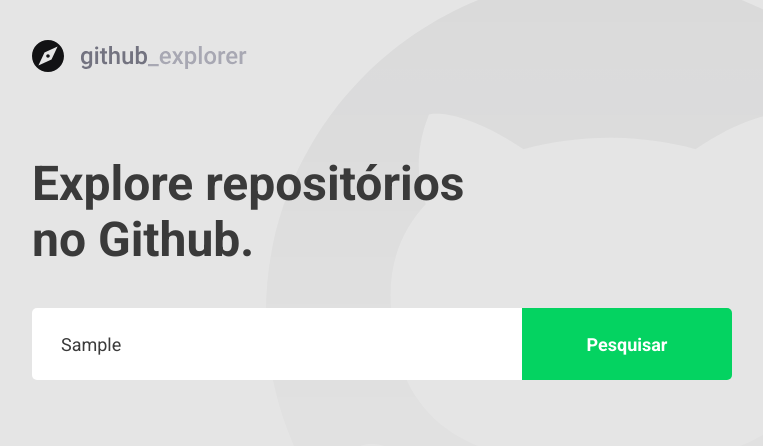
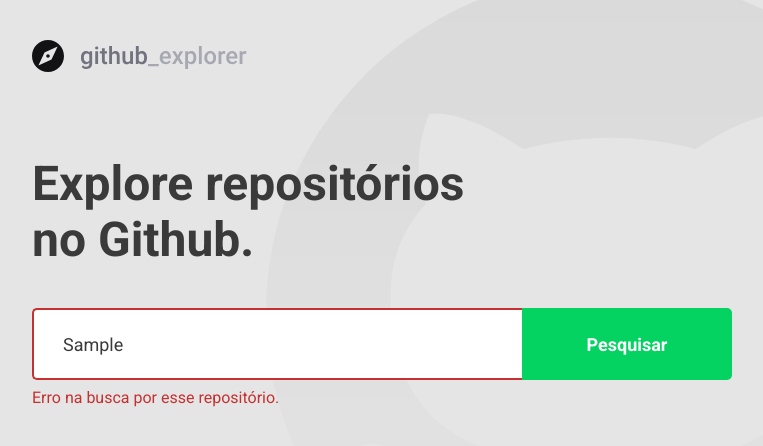
Before and after one commit to tmegumi/github-explorer, a React (Create React App) app: page / in a window 1280 px wide. Both pictures are taken after typing "Sample" into the empty fields and a click on the button "Pesquisar". Shown: the top 446 px of the page, without its empty margins (148-911 px from the left). Built offline with nearby package versions, Linux system fonts and the light colour scheme; no server answers.

Commit message:
feat(dashboard): input error handling

```diff
--- a/src/pages/Dashboard/index.tsx
+++ b/src/pages/Dashboard/index.tsx
@@ -4,7 +4,7 @@
 
 import logoImg from '../../assets/logo.svg';
 
-import { Title, Form, Repositories } from './styles';
+import { Error, Form, Repositories, Title } from './styles';
 
 interface Repository {
   full_name: string;
@@ -17,17 +17,28 @@
 
 const Dashboard: React.FC = () => {
   const [newRepo, setNewRepo] = useState('');
+  const [inputError, setInputError] = useState('');
   const [repositories, setRepositories] = useState<Repository[]>([]);
 
   async function handleAddRepository(event: FormEvent<HTMLFormElement>) {
     event.preventDefault();
 
-    const response = await api.get<Repository>(`repos/${newRepo}`);
+    if (!newRepo) {
+      setInputError('Digite o autor/nome do repositório.');
+      return;
+    }
 
-    const repository = response.data;
+    try {
+      const response = await api.get<Repository>(`repos/${newRepo}`);
 
-    setRepositories([...repositories, repository]);
-    setNewRepo('');
+      const repository = response.data;
+
+      setRepositories([...repositories, repository]);
+      setNewRepo('');
+      setInputError('');
+    } catch (err) {
+      setInputError('Erro na busca por esse repositório.');
+    }
   }
 
   return (
@@ -35,7 +46,7 @@
       <img src={logoImg} alt="Github Explorer" />
       <Title>Explore repositórios no Github.</Title>
 
-      <Form onSubmit={handleAddRepository}>
+      <Form hasError={!!inputError} onSubmit={handleAddRepository}>
         <input
           value={newRepo}
           onChange={e => setNewRepo(e.target.value)}
@@ -43,6 +54,8 @@
         />
         <button type="submit">Pesquisar</button>
       </Form>
+
+      {inputError && <Error>{inputError}</Error>}
 
       <Repositories>
         {repositories.map(repository => (
--- a/src/pages/Dashboard/styles.ts
+++ b/src/pages/Dashboard/styles.ts
@@ -1,5 +1,9 @@
-import styled from 'styled-components';
+import styled, { css } from 'styled-components';
 import { shade } from 'polished';
+
+interface FormProps {
+  hasError: boolean;
+}
 
 export const Title = styled.h1`
   color: #3a3a3a;
@@ -9,19 +13,26 @@
   max-width: 450px;
 `;
 
-export const Form = styled.form`
+export const Form = styled.form<FormProps>`
   display: flex;
   margin-top: 40px;
   max-width: 700px;
 
   input {
-    border: 0;
+    border: 2px solid #fff;
     border-radius: 5px 0 0 5px;
+    border-right: 0;
     color: #3a3a3a;
     font-size: 18px;
     flex: 1;
     height: 72px;
     padding: 0 29px;
+
+    ${props =>
+      props.hasError &&
+      css`
+        border-color: #c53030;
+      `}
 
     &::placeholder {
       color: #a8a8b3;
@@ -98,3 +109,9 @@
     }
   }
 `;
+
+export const Error = styled.span`
+  color: #c53030;
+  display: block;
+  margin-top: 8px;
+`;
```
